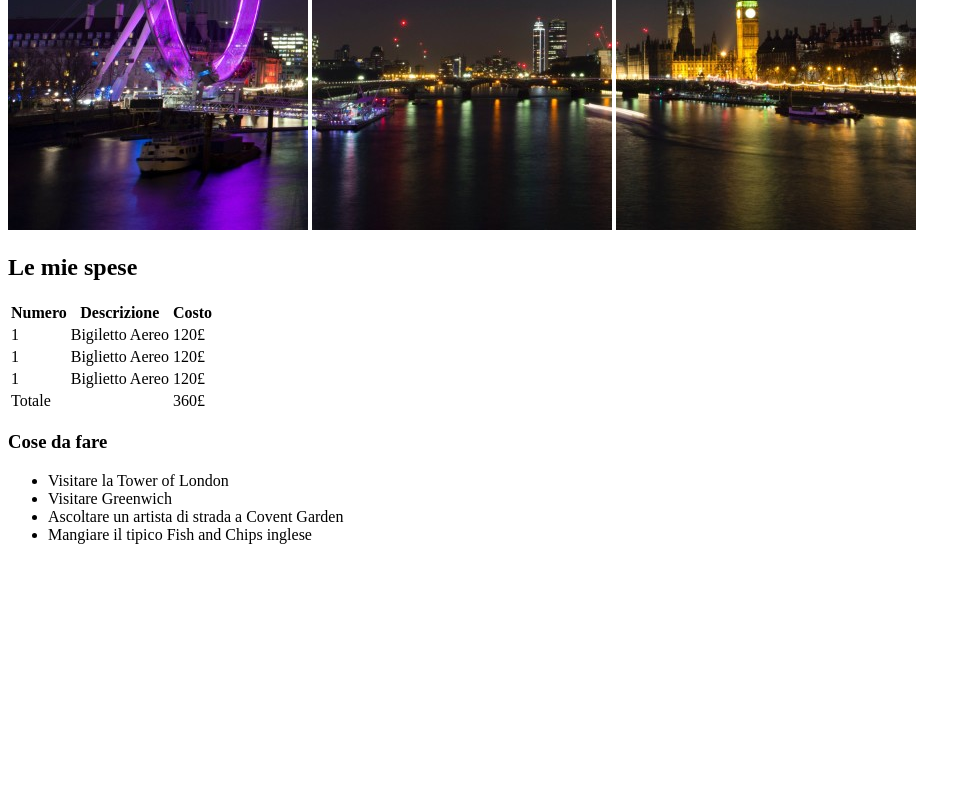
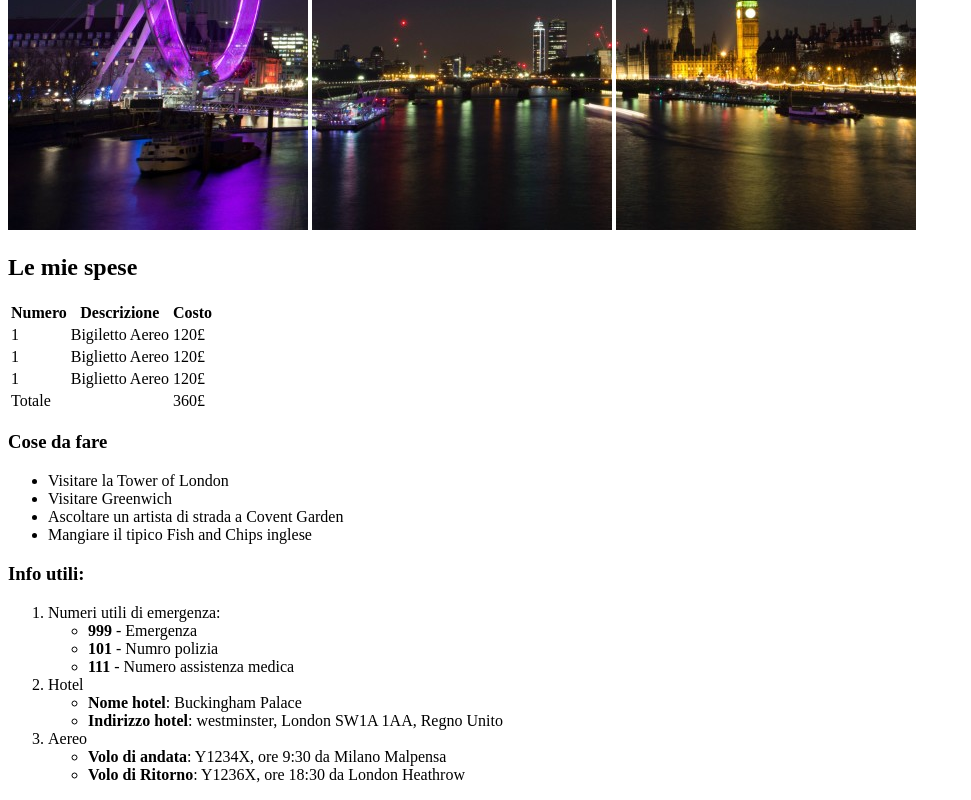
Before and after one commit to yuricifiello/html-london-trip, a plain HTML site: page index.html in a window 1280 px wide. Shown: the part 450-1250 px from the top of the page, without its empty margins (0-971 px from the left). Before the commit the page ends 1010 px from the top, so only its background shows below. Drawn offline with Linux system fonts and the light colour scheme.

Commit message:
Add second list

```diff
--- a/index.html
+++ b/index.html
@@ -72,6 +72,28 @@
         </ul>
     </div>
 
+    <div>
+        <h3>Info utili:</h3>
+        <ol>
+            <li>Numeri utili di emergenza:</li>
+            <ul>
+                <li> <strong>999</strong> - Emergenza</li>
+                <li> <strong>101</strong> - Numro polizia</li>
+                <li> <strong>111</strong> - Numero assistenza medica</li>
+            </ul>
+            <li>Hotel</li>
+            <ul>
+               <li> <strong>Nome hotel</strong>: Buckingham Palace</li>
+               <li> <strong>Indirizzo hotel</strong>: westminster, London SW1A 1AA, Regno Unito</li>
+            </ul>
+            <li>Aereo</li>
+            <ul>
+               <li><strong>Volo di andata</strong>: Y1234X, ore 9:30 da Milano Malpensa</li>
+               <li><strong>Volo di Ritorno</strong>: Y1236X, ore 18:30 da London Heathrow</li>
+            </ul>
+         </ol>
+    </div>
+
 
 
 </body>
```
